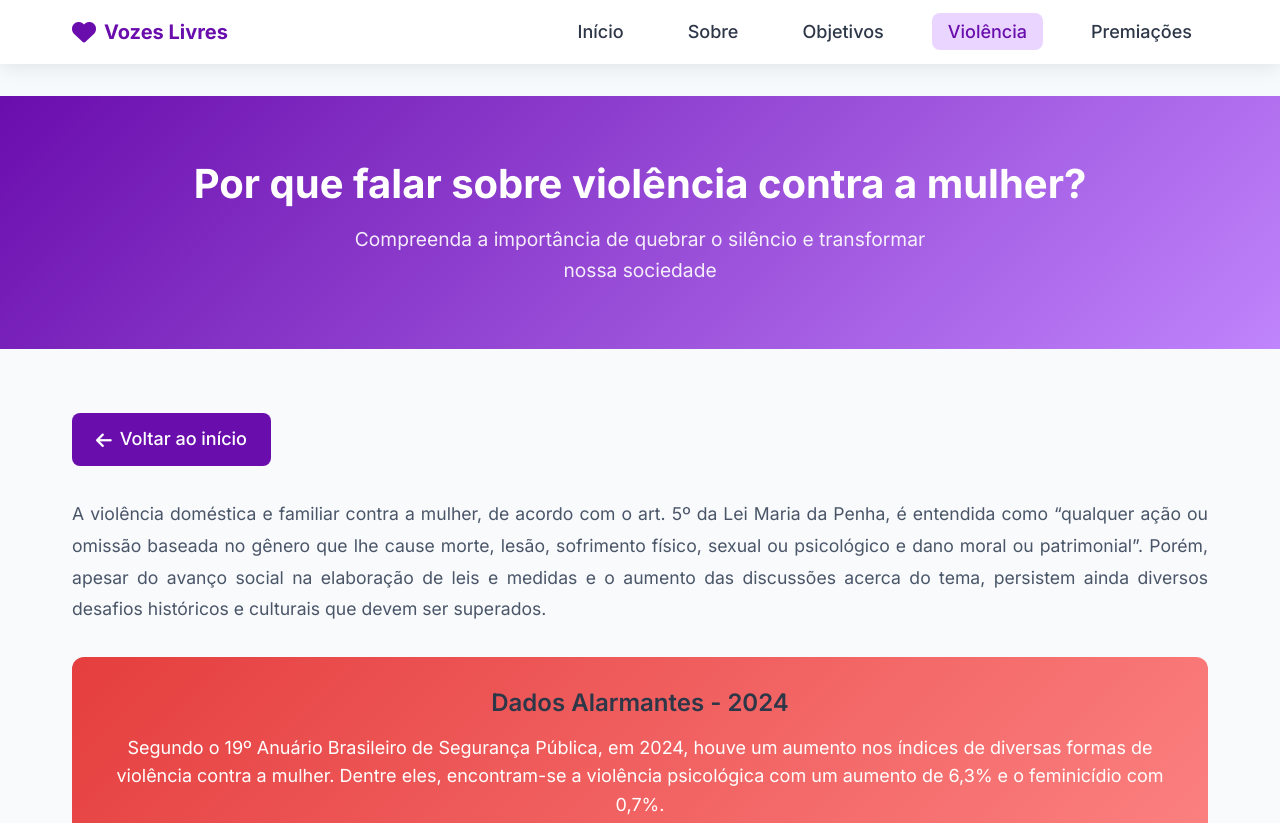
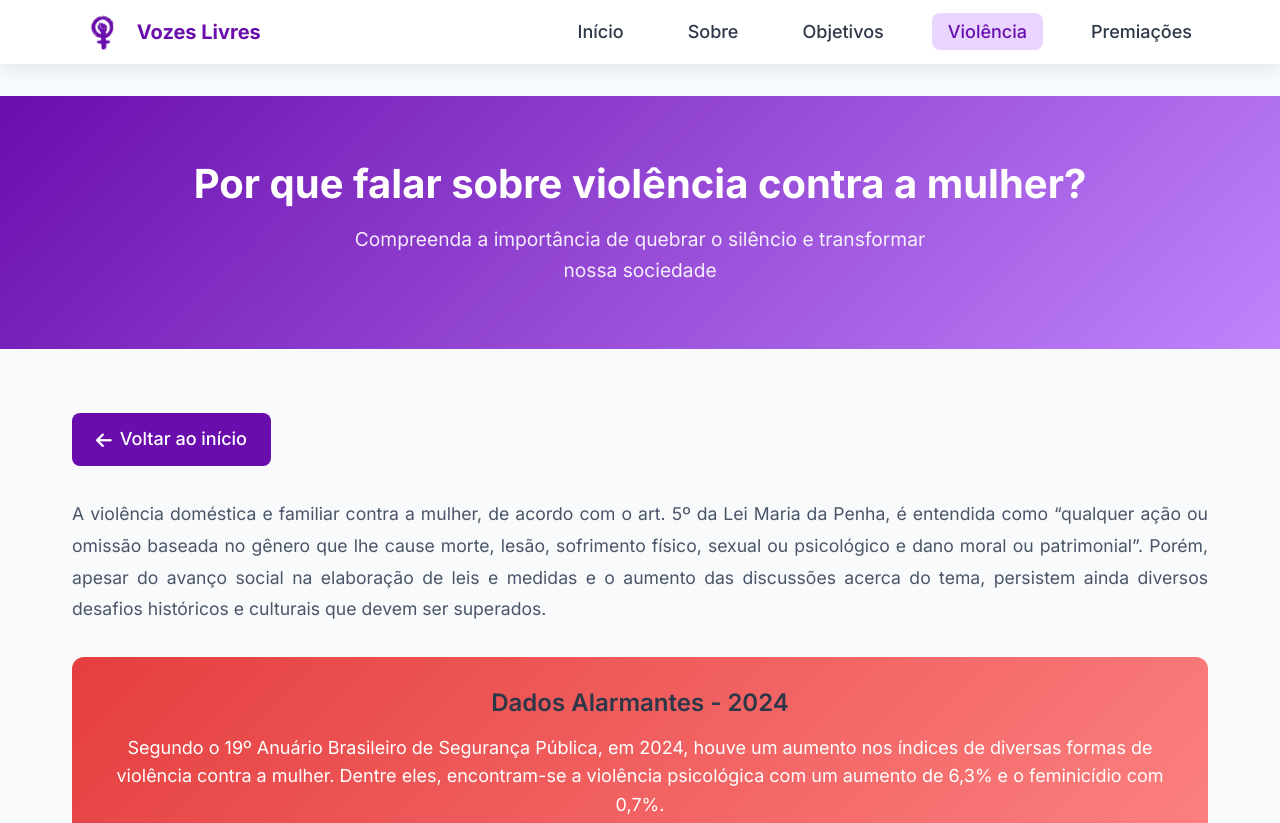
Before and after one commit to ViniciusFreitas06/vozes-livres, a plain HTML site: page violencia.html in a window 1280 px wide. Shown: the top 823 px of the page. Drawn offline with Linux system fonts and the light colour scheme.

Commit message:
Inserindo logo

```diff
--- a/assets/css/style.css
+++ b/assets/css/style.css
@@ -969,3 +969,16 @@ button {
   .buttonVermais i {
     font-size: 1.2rem;
   }
+
+
+.logo-placeholder {
+    display: flex;
+    align-items: center;
+    gap: 0.3rem; /* espaço entre logo e texto */
+}
+
+.logo {
+    width: 60px;   /* ajusta o tamanho da logo */
+    height: auto;  /* mantém proporção */
+    padding-top: 8px
+}
--- a/violencia.html
+++ b/violencia.html
@@ -11,6 +11,18 @@
     <link href="https://fonts.googleapis.com/css2?family=Inter:wght@300;400;500;600;700&display=swap" rel="stylesheet">
     <link rel="stylesheet" href="https://cdnjs.cloudflare.com/ajax/libs/font-awesome/6.4.0/css/all.min.css">
     <style>
+
+        .logo-placeholder {
+            display: flex;
+            align-items: center;
+            gap: 0.3rem; /* espaço entre logo e texto */
+        }
+
+        .logo {
+            width: 60px;   /* ajusta o tamanho da logo */
+            height: auto;  /* mantém proporção */
+            padding-top: 8px
+        }
         .violencia-page {
             padding-top: 6rem;
             min-height: 100vh;
@@ -225,8 +237,8 @@
         <nav class="nav container">
             <div class="nav__logo">
                 <div class="logo-placeholder">
-                    <i class="fas fa-heart"></i>
-                    <span>Vozes Livres</span>
+                    <img src="/assets/images/logo roxa.png" alt="Vozes Livres" class="logo">
+                     <span>Vozes Livres</span>
                 </div>
             </div>
 
```
Also changed, not shown: index.html (+6 -3 lines), assets/images/logo roxa.png (added).
